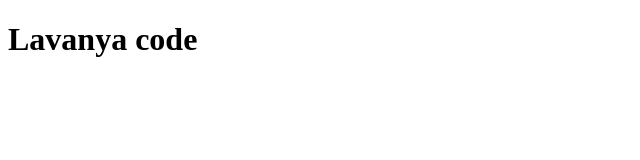
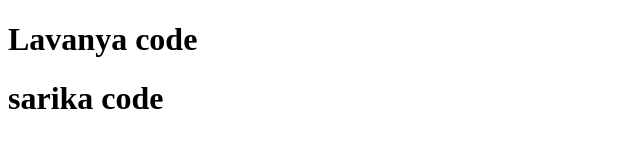
Before and after one commit to lavanyakasireddi/lavanya-collab, a plain HTML site: page index.html in a window 1280 px wide. Shown: the whole page, without its empty margins (0-640 px from the left). Drawn offline with Linux system fonts and the light colour scheme.

Commit message:
sarika code

```diff
--- a/index.html
+++ b/index.html
@@ -7,5 +7,6 @@
 </head>
 <body>
     <h1>Lavanya code</h1>
+    <h1>sarika code</h1>
 </body>
 </html>
```
